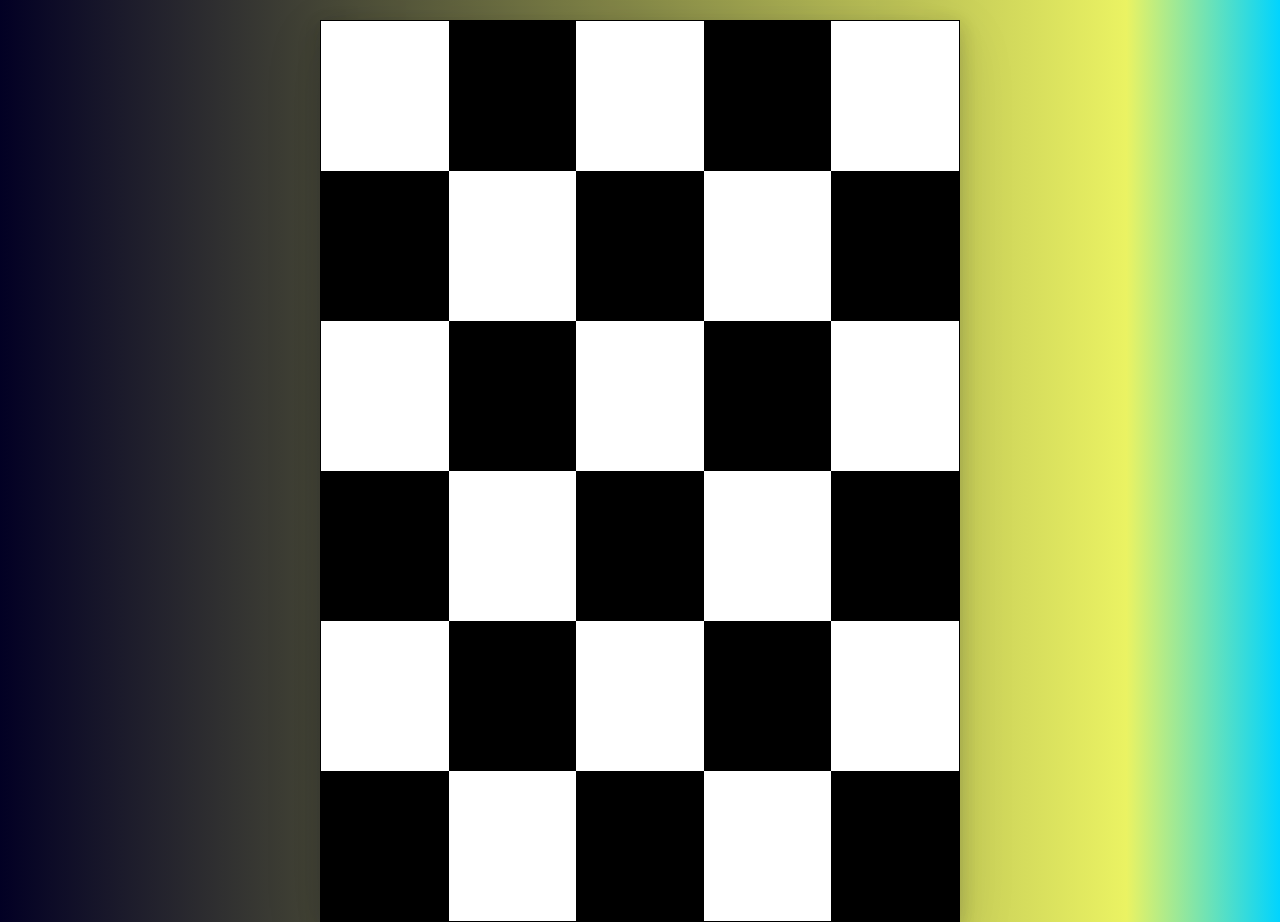
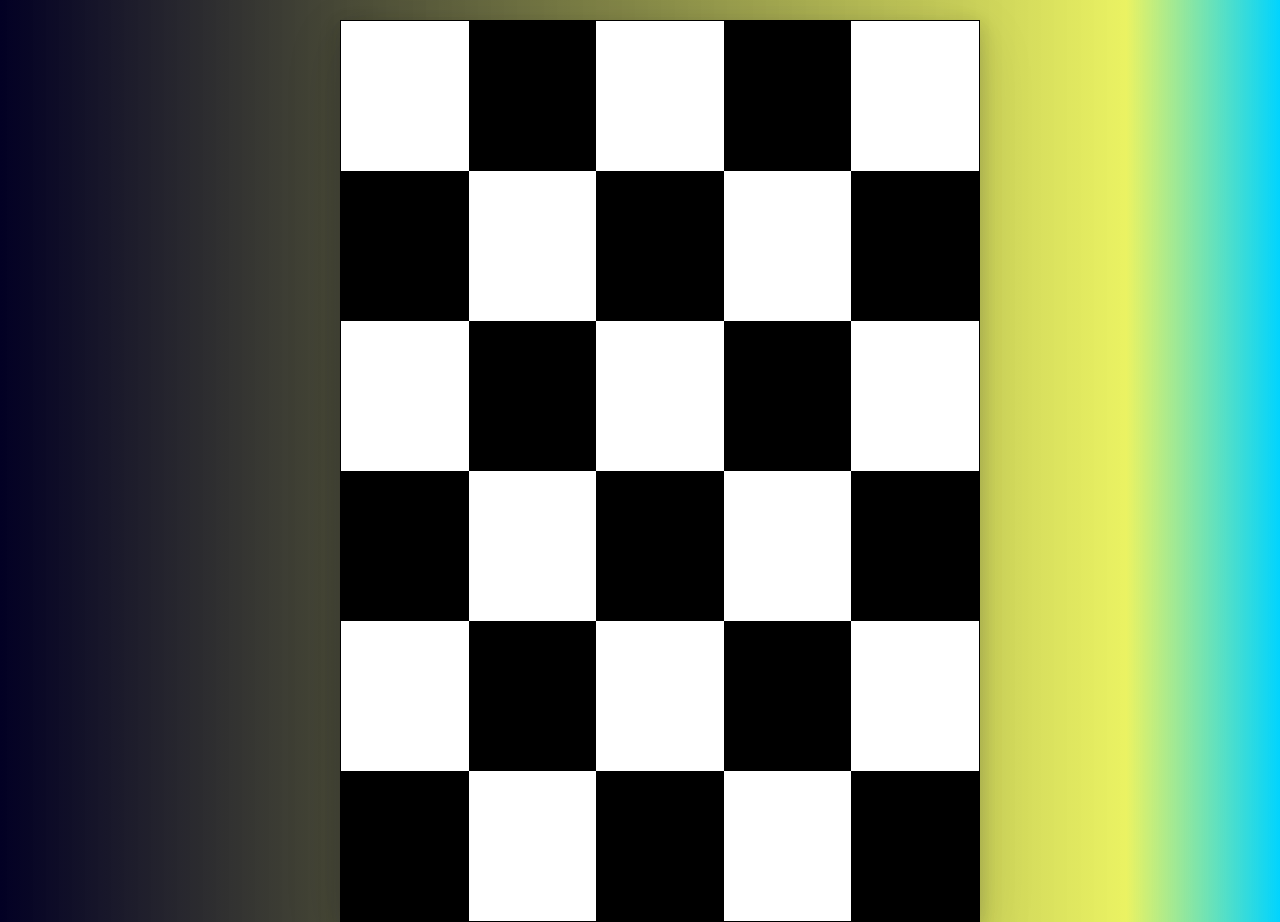
Before and after one commit to kapilinania/task.github.io, a plain HTML site: page index.html in a window 1280 px wide. Drawn offline with Linux system fonts and the light colour scheme.

Commit message:
Update index.html

```diff
--- a/index.html
+++ b/index.html
@@ -20,7 +20,7 @@ background: linear-gradient(90deg, rgba(2,0,36,1) 0%, rgba(224,236,19,0.66439075
         .main {
             width: 100%;
             border: 0px solid red;
-            margin: 20px 0px 0px 0px;
+            margin: 20px 0px 0px 20px;
 
 
         }
```
